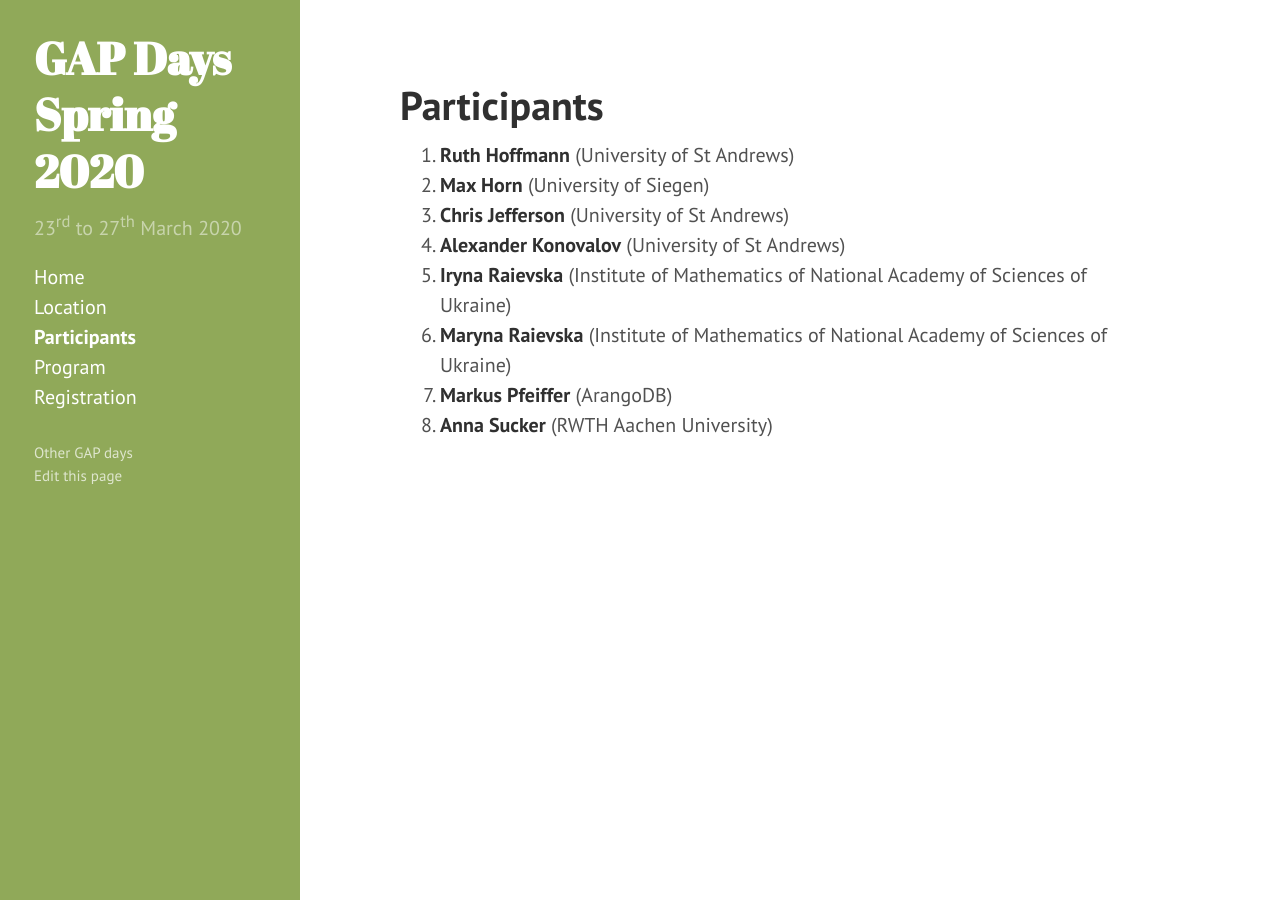
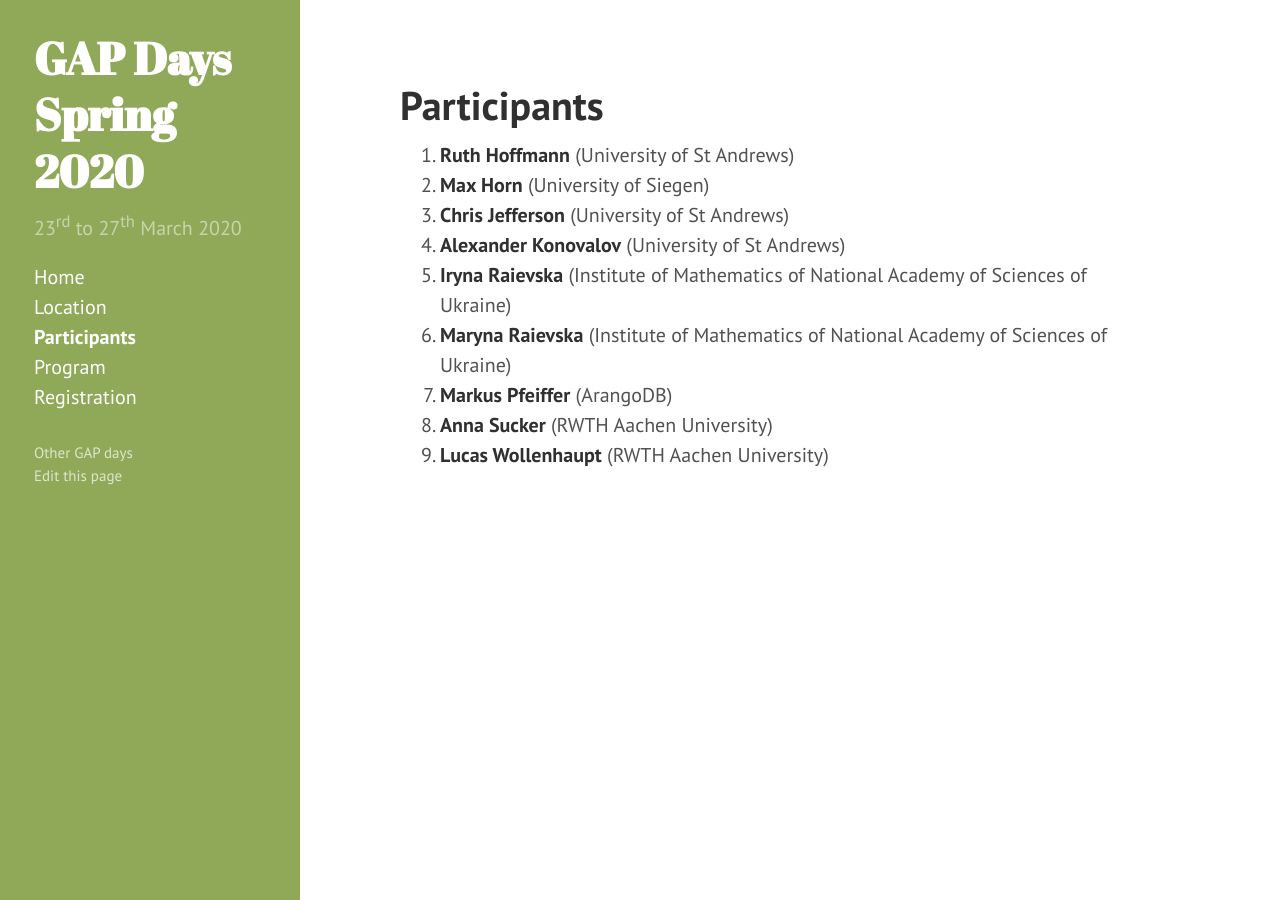
Before and after one commit to gapdays/gapdays2020-spring, a Jekyll site: the page built from participants.md, in a window 1280 px wide. Built offline with Jekyll 4.4.1, drawn with Linux system fonts in a browser that asks for light colours.

Commit message:
another participant

```diff
--- a/_data/participants.yml
+++ b/_data/participants.yml
@@ -25,3 +25,6 @@
 
 - name: Anna Sucker
   affiliation: RWTH Aachen University
+
+- name: Lucas Wollenhaupt
+  affiliation: RWTH Aachen University
--- a/participants.csv
+++ b/participants.csv
@@ -6,3 +6,4 @@ Maryna Raievska, Institute of Mathematics of National Academy of Sciences of Ukr
 Iryna Raievska, Institute of Mathematics of National Academy of Sciences of Ukraine, 23rd March 2020, 27th March 2020
 Markus Pfeiffer, ArangoDB, local, local
 Anna Sucker, RWTH Aachen University, 23.03.2020, 27.03.2020
+Lucas Wollenhaupt, RWTH Aachen University, 23.03.2020, 27.03.2020
```
